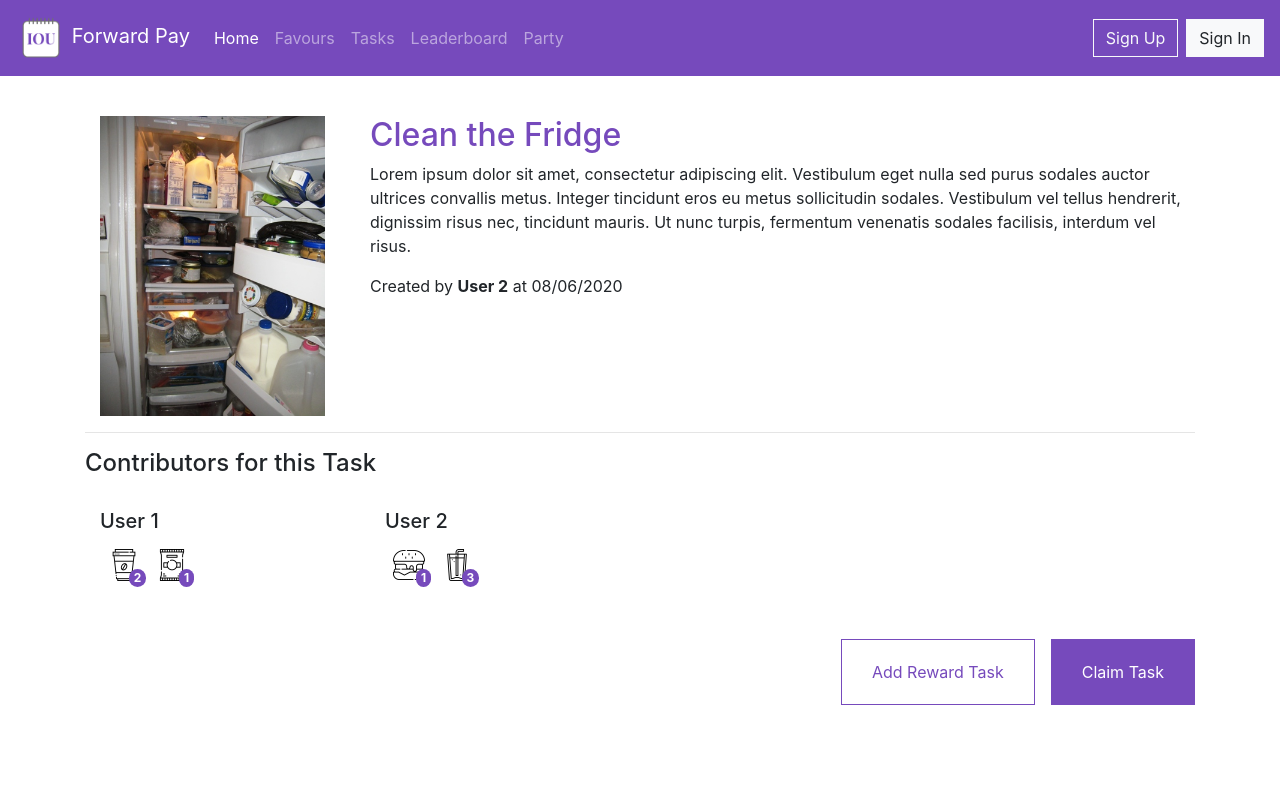
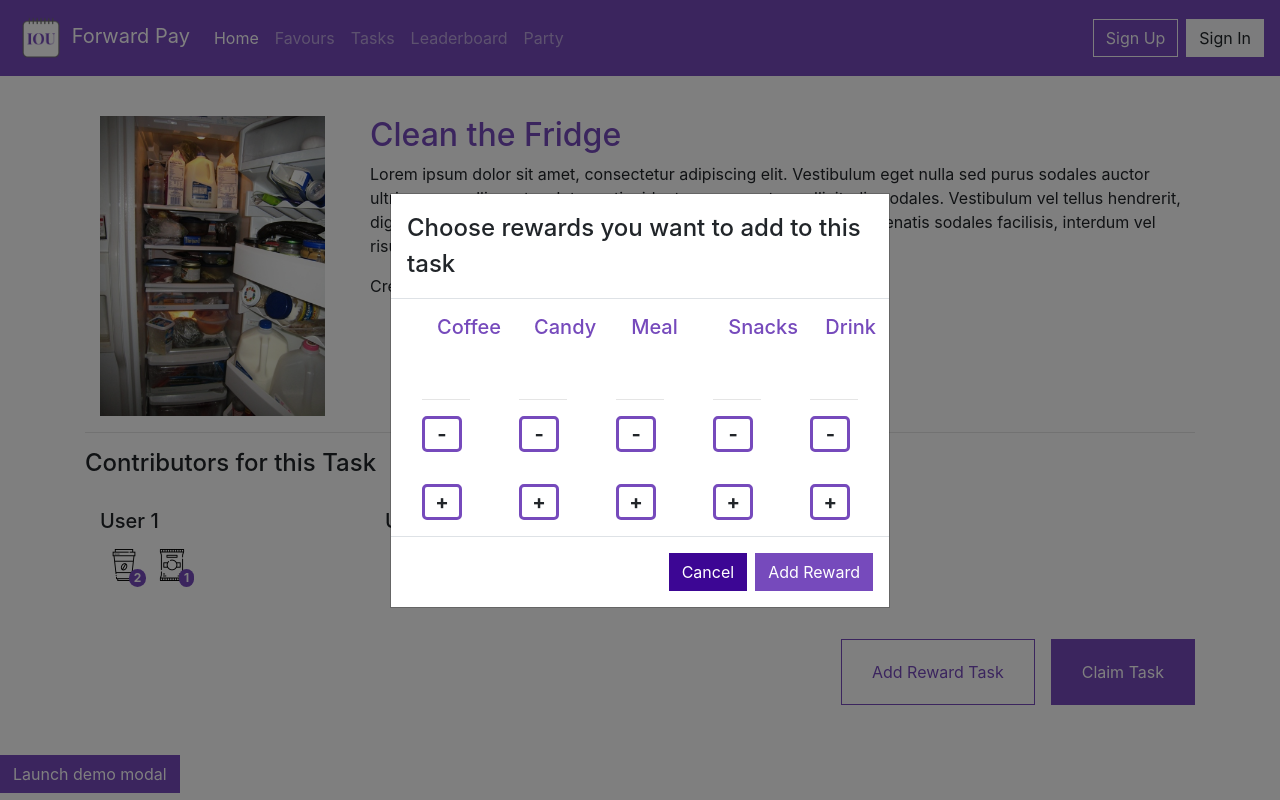
Before and after one commit to sukanthm/uts-aip-spring2020, a Next.js app in the folder frontend/: page /task/1 in a window 1280 px wide. Built offline with nearby package versions, Linux system fonts and the light colour scheme.

Commit message:
👌IMPROVE: Add Modal for add rewards

```diff
--- a/frontend/pages/task/[taskId]/TaskDashboard.js
+++ b/frontend/pages/task/[taskId]/TaskDashboard.js
@@ -49,6 +49,7 @@ const TaskDashboard = (props) => {
         <>
             <Header />
             <div className="container">
+                {/* Using Tabs from Bootstrap */}
                 <Tabs
                     id="controlled-tab-example"
                     activeKey={key}
--- a/frontend/pages/task/[taskId]/index.js
+++ b/frontend/pages/task/[taskId]/index.js
@@ -1,10 +1,16 @@
-import { useRouter } from 'next/router';
+import { useRouter, useState } from 'next/router';
 import Header from '../../../template-parts/Header';
 import IndividualRewardCard from '../../../elements/IndividualRewardCard';
+import RewardCard from '../../../elements/RewardCard';
+import Modal from 'react-bootstrap/Modal';
+import {Button, ButtonToolbar} from 'react-bootstrap';
 
 const TaskId = () => {
     const router = useRouter();
+    // const [show, setShow] = useState(false);
 
+    const handleClose = () => setShow(false);
+    const handleShow = () => setShow(true);
 
     let claimTask = () => {
         console.log(router.query);
@@ -12,6 +18,16 @@ const TaskId = () => {
 
     let upTaskReward = () => {
         console.log("Upping it!");
+    }
+
+    let rewardJson = {};
+
+    let rewardData = (category, count) => {
+        rewardJson[category] = count;
+    }
+
+    let addReward = () => {
+        console.log(rewardJson);
     }
 
     //Sample JSON data
@@ -81,7 +97,45 @@ const TaskId = () => {
                 </div>
                 </div>
 
+                <Button variant="primary" onClick={handleShow}>
+        Launch demo modal
+      </Button>
 
+      <Modal show={true} onHide={handleClose} dialogClassName="modal-90w" centered>
+        <Modal.Header>
+          <Modal.Title>Choose rewards you want to add to this task</Modal.Title>
+        </Modal.Header>
+        <Modal.Body>
+        <div className="container text-center">
+                <div className="row reward-cont">
+                    <div className="col-md-2">
+                        <RewardCard img="../../images/coffee.png" category="Coffee" amount={rewardData}></RewardCard>
+                    </div>
+                    <div className="col-md-2">
+                        <RewardCard img="../../images/candy.png" category="Candy" amount={rewardData}></RewardCard>
+                    </div>
+                    <div className="col-md-2">
+                        <RewardCard img="../../images/meal.png" category="Meal" amount={rewardData}></RewardCard>
+                    </div>
+                    <div className="col-md-2">
+                        <RewardCard img="../../images/snacks.png" category="Snacks" amount={rewardData}></RewardCard>
+                    </div>
+                    <div className="col-md-2">
+                        <RewardCard img="../../images/drink.png" category="Drink" amount={rewardData}></RewardCard>
+                    </div>
+
+                </div>
+            </div>
+        </Modal.Body>
+        <Modal.Footer>
+          <Button variant="secondary" onClick={handleClose}>
+            Cancel
+          </Button>
+          <Button variant="primary" onClick={() => addReward()}>
+            Add Reward
+          </Button>
+        </Modal.Footer>
+      </Modal>
 
 
 
```
